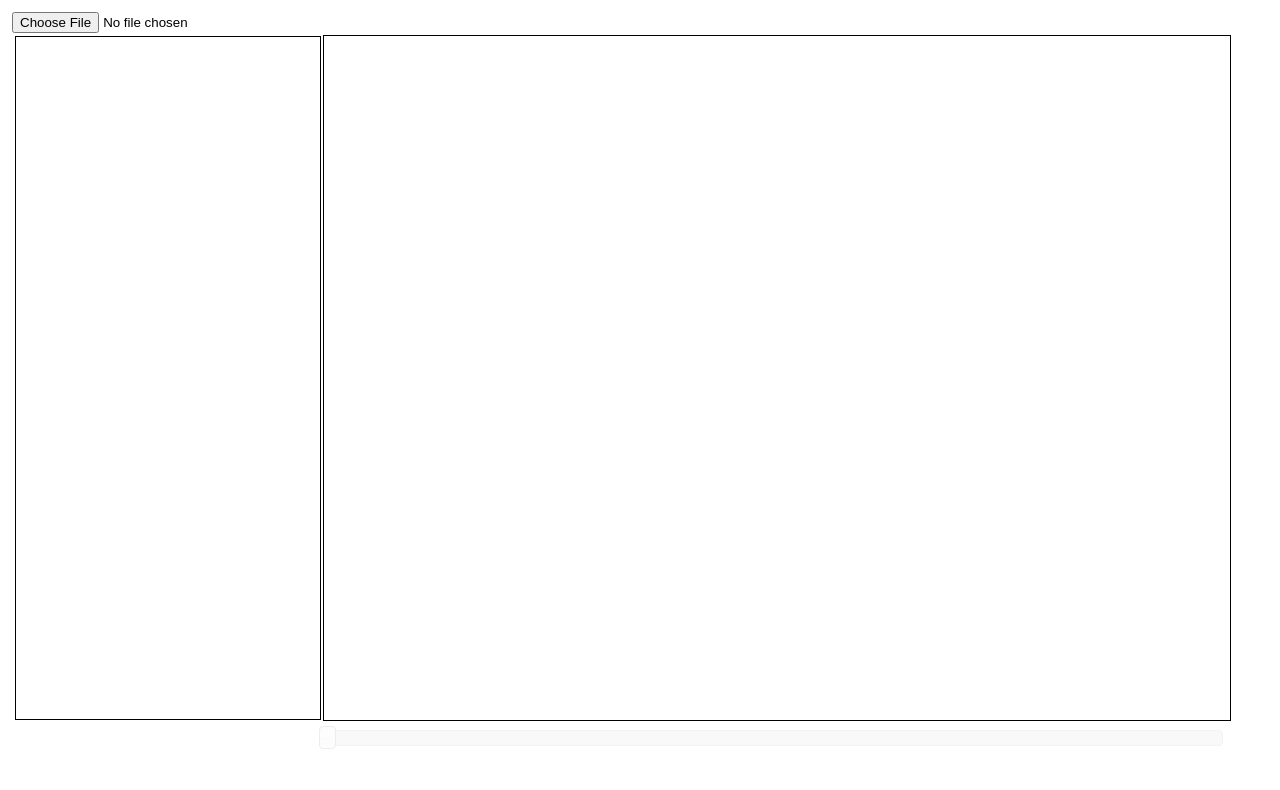
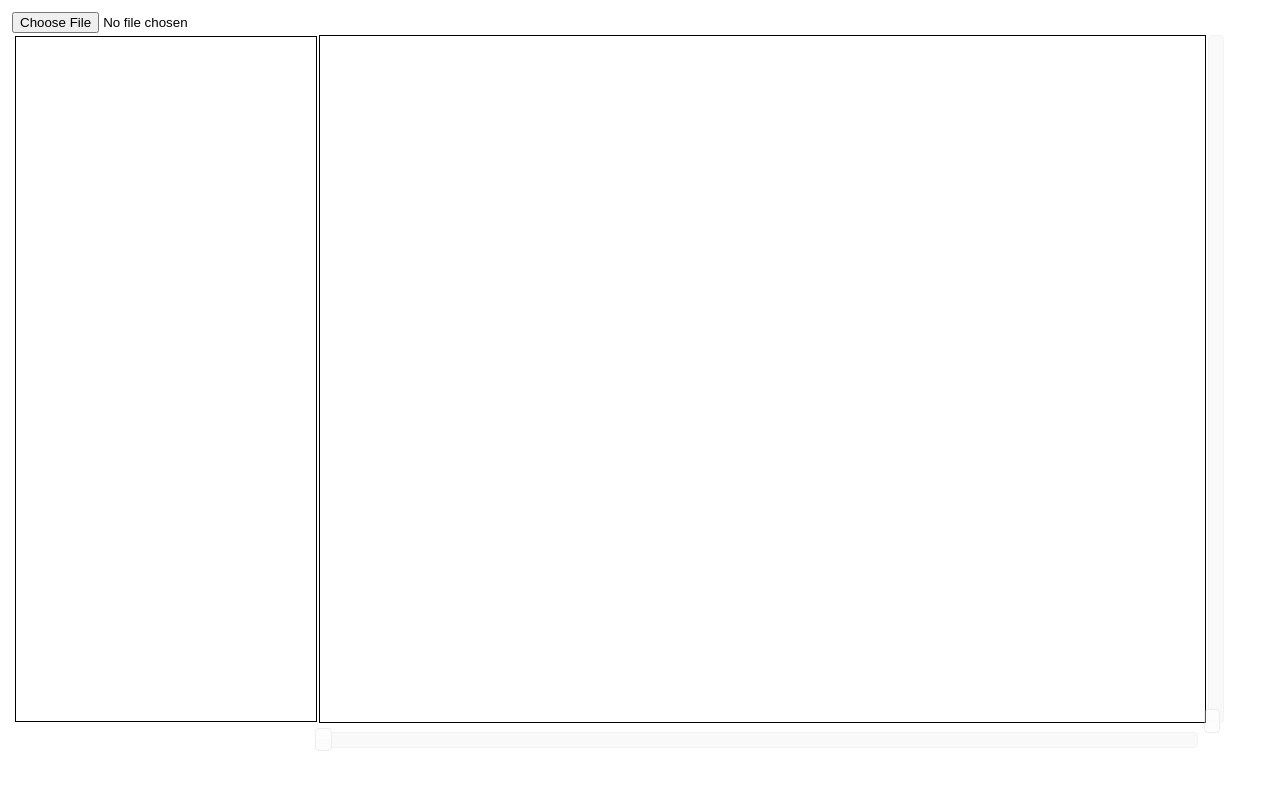
Before and after one commit to greenbeard1/sealign, a plain HTML site: page index.html in a window 1280 px wide. Drawn offline with Linux system fonts and the light colour scheme.

Commit message:
Added vertical slider to scroll up and down alignment rows. Refactored HTML5 canvases and contexts in JS. Fixed window resizing problem where div was constantly increasing  even when window was sized smaller, possibly because assigning  div width to canvas width was snowballing due to overflow handling?

```diff
--- a/index.html
+++ b/index.html
@@ -12,6 +12,13 @@
     <style>
         html, body { padding: 6px; margin: 0px; width: 100%; height: 100%; }
         #alignment_slider { margin: 6px }
+        .container {
+            width: 100%;
+            height: 100%;
+            border: 1px solid black;
+            overflow: hidden;
+            position: relative;
+        }
     </style>
 </head>
 <body>
@@ -20,14 +27,17 @@
     <table width="95%" height="90%">
         <tr>
             <td width="25%">
-                <div id="label_container" style="width: 100%; height: 100%; border:1px solid black">
+                <div id="label_container" class="container">
                 <canvas id="label_canvas"></canvas>
                 </div>
             </td>
             <td>
-                <div id="alignment_container" style="width: 100%; height: 100%; border:1px solid black">
+                <div id="alignment_container" class="container">
                 <canvas id="alignment_canvas"></canvas>
                 </div>
+            </td>
+            <td>
+                <div id="vertical_slider" style="height: 100%"></div>
             </td>
         </tr>
         <tr>
@@ -35,6 +45,7 @@
             <td>
                 <div id="alignment_slider"></div>
             </td>
+            <td></td>
         </tr>
     </table>
 
@@ -42,9 +53,15 @@
         $('#alignment_slider').slider({
             slide: function(event, ui) {
                 //console.log(ui.value);
-                redraw_alignment(ui.value);
+                redraw_alignment(ui.value, $('#vertical_slider').slider('value'));
             }
         });
+        $('#vertical_slider').slider({
+            orientation: "vertical",
+            slide: function(event, ui) {
+                redraw_alignment($('#alignment_slider').slider('value'), ui.value);
+            }
+        })
     </script>
 </body>
 </html>
--- a/js/fileReader.js
+++ b/js/fileReader.js
@@ -6,6 +6,11 @@
 var reader = new FileReader(),
     alignment = [];
 
+var aln_canvas,
+    aln_context,
+    lab_canvas,
+    lab_context;
+
 window.onload = function() {
 	// Check for the various File API support.
 	if (window.File && window.FileReader && window.FileList && window.Blob) {
@@ -13,6 +18,12 @@ window.onload = function() {
 	} else {
 	  alert('The File APIs are not fully supported in this browser.');
 	}
+
+    // set up canvases
+    aln_canvas = document.getElementById('alignment_canvas');
+    aln_context = aln_canvas.getContext('2d');
+    lab_canvas = document.getElementById('label_canvas');
+    lab_context = lab_canvas.getContext('2d');
 
 	// bind file browser to HTML5 FileReader
 	$('#id_inputFile').on('change', function (e) {
@@ -23,12 +34,16 @@ window.onload = function() {
         reader.readAsText(f);
     });
 
-    initialize_canvas();
     // de-activate sliders until user loads alignment
     $('#alignment_slider').slider('option', 'disabled', true);
+    $('#vertical_slider').slider('option', 'disabled', true);
+
+    function initialize() {
+        window.addEventListener('resize', resizeCanvas, false);
+        resizeCanvas();
+    }
+    initialize();
 };
-
-
 
 
 
@@ -59,9 +74,12 @@ function fileReadComplete (f) {
             sequence += line;
         }
     }
-    redraw_alignment(0);
+    resizeCanvas();
+    redraw_alignment(0, 0);
 
     // activate and configure horizontal slider
     $('#alignment_slider').slider('option', 'disabled', false)
         .slider('option', 'max', maxlen);
+    $('#vertical_slider').slider('option', 'disabled', false)
+        .slider('option', 'max', alignment.length);
 }
--- a/js/render.js
+++ b/js/render.js
@@ -4,66 +4,69 @@
  * using SVG.
  */
 
-var aln_canvas,
-    aln_context,
-    lab_canvas,
-    lab_context;
+
 
 var palette = {'A': 'rgb(200,0,0)', 'C': 'rgb(0,150,0)', 'G': 'rgb(90,90,90)', 'T': 'rgb(0,0,200)'}
 
+function resizeCanvas() {
+    /**
+     * Whenever window is resized, reset canvas dimensions
+     * accordingly, and redraw contents.
+     */
 
-function initialize_canvas () {
+    aln_canvas.style.width = "100%";
+    aln_canvas.style.height = "100%";
+    aln_canvas.width = aln_canvas.offsetWidth;
+    aln_canvas.height = aln_canvas.offsetHeight;
+
+    lab_canvas.style.width = "100%";
+    lab_canvas.style.height = "100%";
+    lab_canvas.width = lab_canvas.offsetWidth;
+    lab_canvas.height = lab_canvas.offsetHeight;
+
+    redraw_alignment($('#alignment_slider').slider('value'), $('#vertical_slider').slider('value'));
+}
+
+function redraw_alignment (x, y) {
     /**
-     * Initialize alignment canvas
-     * @type {*|jQuery|HTMLElement}
+     * Display the alignment within the x, y boundaries of the canvas.
+     * @param {number} x  An integer ranging from 0 to the maximum
+     *  sequence length.
+     * @param {number} y  An integer ranging from 0 to the number of
+     *  sequences in the alignment.
      */
-    var aln_container = $('#alignment_container');
 
-    aln_canvas = document.getElementById('alignment_canvas');
-    aln_canvas.width = aln_container.width();
-    aln_canvas.height = aln_container.height();
+    lab_context.font = '12px Courier New, Courier, serif';
+    lab_context.textBaseline = 'middle';
+    lab_context.strokeStyle = 'black';
 
-    aln_context = aln_canvas.getContext('2d');
     aln_context.textAlign = 'center';
     aln_context.font = '12px Courier New, Courier, serif';
     aln_context.textBaseline = 'middle';
     aln_context.strokeStyle = 'white';
 
-    // initialize label canvas
-    var lab_container = $('#label_container');
-    lab_canvas = document.getElementById('label_canvas');
-    lab_canvas.width = lab_container.width();
-    lab_canvas.height = lab_container.height();
-
-    lab_context = lab_canvas.getContext('2d');
-    lab_context.font = '12px Courier New, Courier, serif';
-    lab_context.textBaseline = 'middle';
-    lab_context.strokeStyle = 'black';
-}
-
-function redraw_alignment (offset) {
-    /**
-     * Display the alignment within the x, y boundaries of the canvas.
-     * @param {number} offset An integer ranging from 0 to the maximum
-     *  sequence length.
-     */
     var nuc, header, seq,
         w = 16, // width of base cell
         h = 20, // height of base cell
         window_width = Math.round(aln_canvas.width / w),  // number of bases that fit in window
         maxlen = $('#alignment_slider').slider('option', 'max'),
-        left_bound = Math.min(offset, maxlen-window_width);
+        left_bound = Math.min(x, maxlen-window_width),
+        window_height = Math.round(aln_canvas.height / h),
+        upper_bound = Math.max(y, alignment.length - window_height);
 
     // clear the canvases
     aln_context.clearRect(0, 0, aln_canvas.width, aln_canvas.height);
     lab_context.clearRect(0, 0, lab_canvas.width, lab_canvas.height);
 
     // TODO: set bounds to r on vertical slider
-    for (var r = 0; r < alignment.length; r++) {
-        header = alignment[r]['header'];
+    for (var r = 0; r < window_height; r++) {
+        if ((upper_bound + r) >= alignment.length) {
+            break
+        }
+        header = alignment[upper_bound + r]['header'];
         lab_context.strokeText(header, 1, (0.5+r)*h);
 
-        seq = alignment[r]['rawseq'];
+        seq = alignment[upper_bound + r]['rawseq'];
         for (var c = 0; c < window_width; c++) {
             nuc = seq[left_bound+c];
             aln_context.fillStyle = palette[nuc];
```
